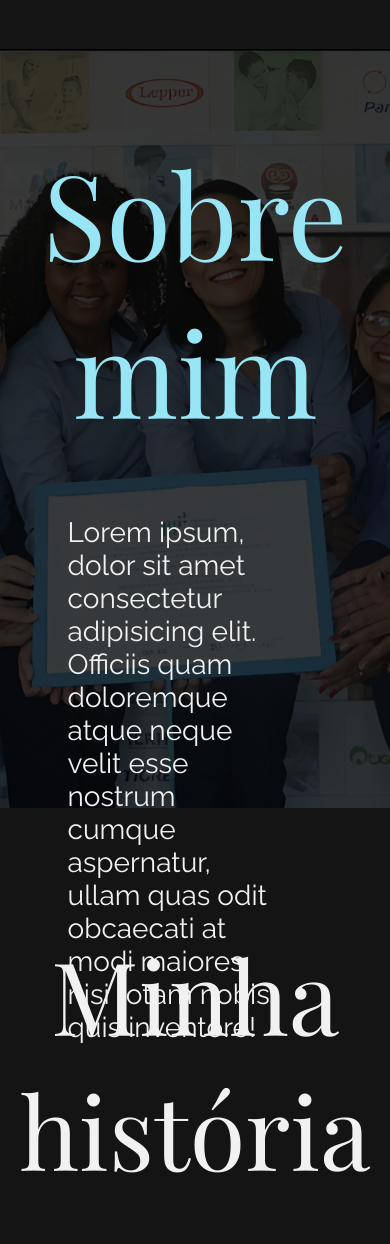
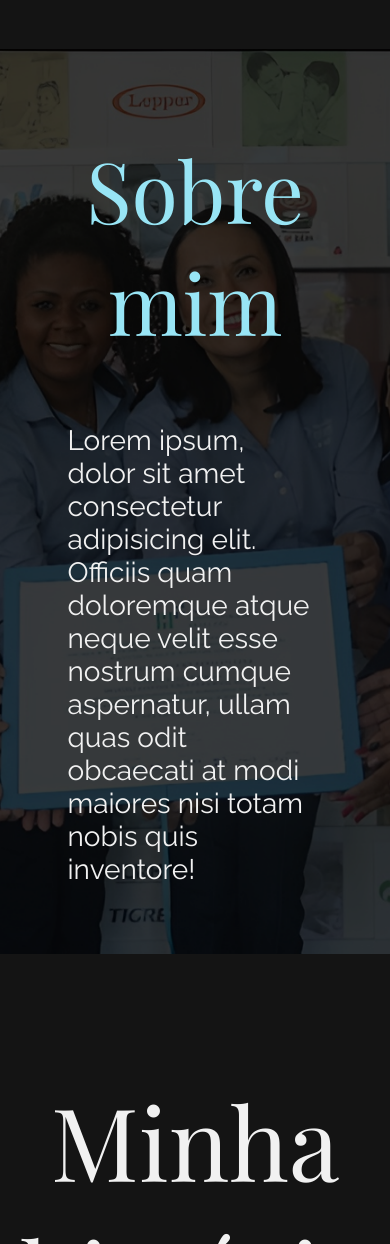
Before and after one commit to byenzinnn/Portifolio-Quesia-Upload, a website: page index.html in a window 390 px wide. Shown: the part 1020-2264 px from the top of the page. Drawn offline with nearby package versions, Linux system fonts and the light colour scheme; a web font is replaced by a local one.

Commit message:
Corrections

```diff
--- a/assets/css/styles.css
+++ b/assets/css/styles.css
@@ -185,7 +185,7 @@ main {
   background-image: url("../img/imgEquipeQuesia.png");
 
   /* Full height */
-  height: 90vh;
+  height: 90%;
 
   /* Create the parallax scrolling effect */
   background-attachment: fixed;
@@ -207,6 +207,7 @@ main {
 .textSobre {
   width: 60%;
   margin-top: 8vh;
+  margin-bottom: 8vh
 }
 
 .textSobre p {
@@ -233,24 +234,12 @@ main {
   }
 }
 
-@media (max-width: 914px){
-  .textSobre {
-    width: 90%;
-
-  }
-}
-
 @media (max-width: 656px){
-
-  .textSobre {
-    width: 70%;
-
-  }
 
   .title p {
     text-align: center;
     width: 100%;
-    font-size: 14vh;
+    font-size: 10vh;
     margin-top: 10vh;
   }
 
@@ -258,6 +247,7 @@ main {
     font-family: var(--font-family-2);
     font-size: 28px;
     margin-left: 8vh;
+    width: 90%;
   }
 }
 
--- a/assets/js/scripts.js
+++ b/assets/js/scripts.js
@@ -36,7 +36,7 @@ window.addEventListener('scroll', function() {
         targets: card,
         translateX: [-500, 0],
         duration: 1000,
-        easing: 'easeOutQuad'
+        easing: 'linear'
       });
       card.classList.add('animated');
     }
```
